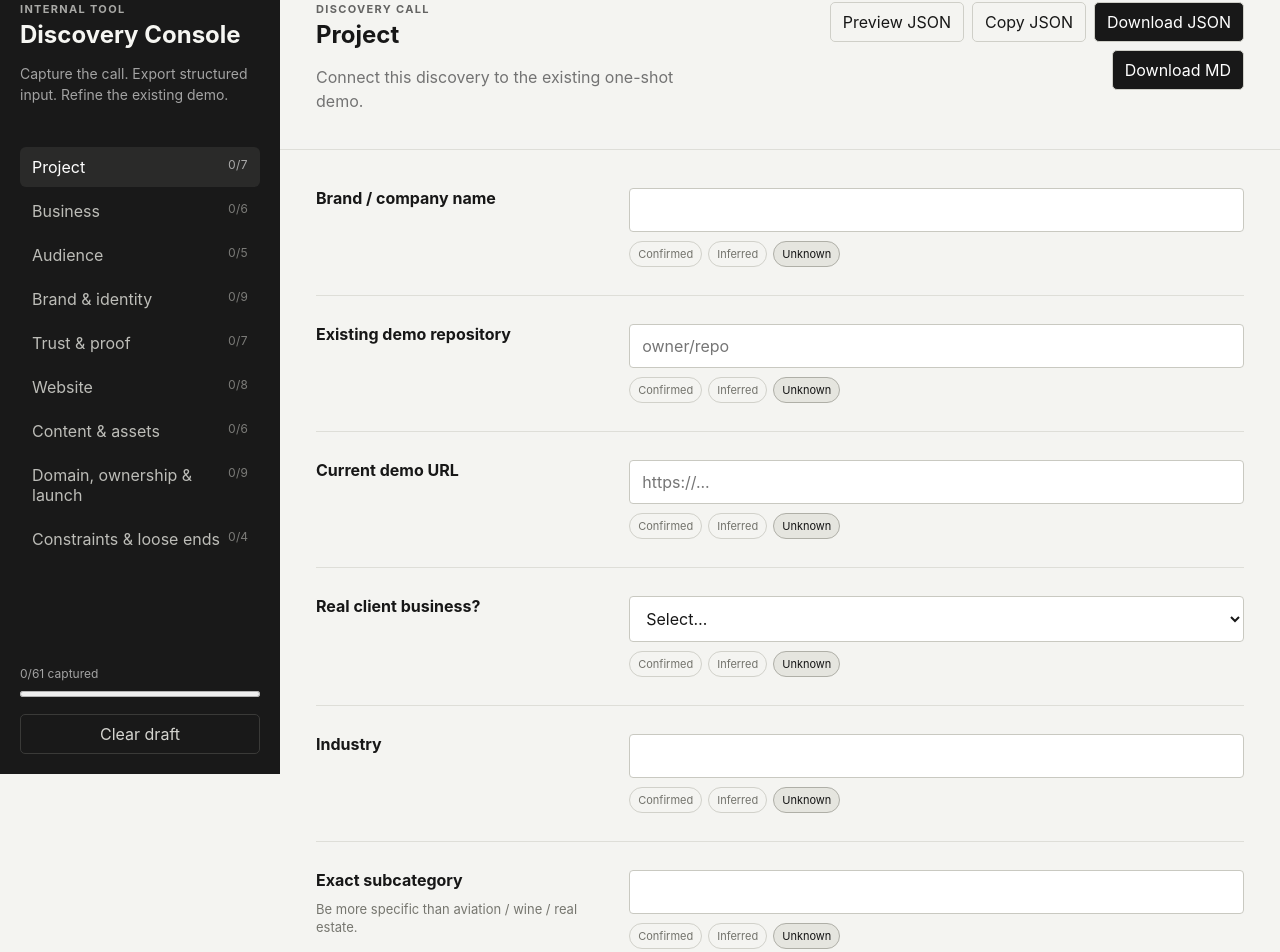
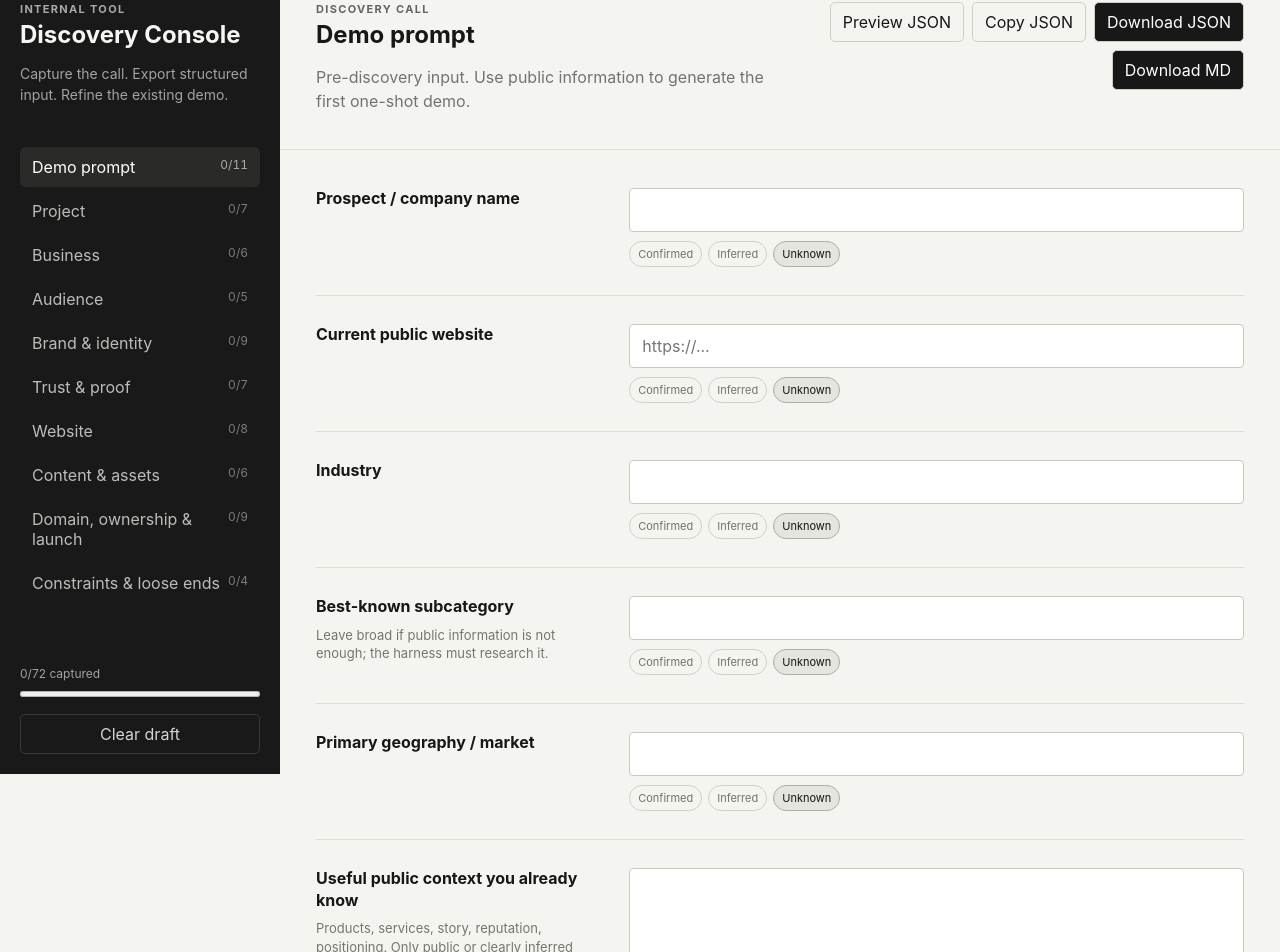
Before and after one commit to Terraciano/discovery-console, a React (Vite) app: page / in a window 1280 px wide. Shown: the part 26-978 px from the top of the page. Built offline with nearby package versions, Linux system fonts and the light colour scheme.

Commit message:
Add pre-discovery demo prompt section

```diff
--- a/src/questions.ts
+++ b/src/questions.ts
@@ -7,6 +7,24 @@ const yesNo = [
 ];
 
 export const sections: Section[] = [
+  {
+    id: "demoPrompt",
+    title: "Demo prompt",
+    description: "Pre-discovery input. Use public information to generate the first one-shot demo.",
+    questions: [
+      { id: "demo.companyName", label: "Prospect / company name", type: "text" },
+      { id: "demo.websiteUrl", label: "Current public website", type: "text", placeholder: "https://..." },
+      { id: "demo.industry", label: "Industry", type: "text" },
+      { id: "demo.subcategory", label: "Best-known subcategory", type: "text", help: "Leave broad if public information is not enough; the harness must research it." },
+      { id: "demo.geography", label: "Primary geography / market", type: "text" },
+      { id: "demo.publicContext", label: "Useful public context you already know", type: "textarea", help: "Products, services, story, reputation, positioning. Only public or clearly inferred information." },
+      { id: "demo.demoGoal", label: "What should this demo prove?", type: "textarea", placeholder: "Example: make the brokerage feel more discreet and specialist without turning it into a tech startup." },
+      { id: "demo.mustPreserve", label: "Identity cues worth preserving", type: "textarea", help: "Only if visible publicly: heritage, local character, specialist tone, architecture, product focus, etc." },
+      { id: "demo.avoid", label: "Visual / positioning directions to avoid", type: "textarea", placeholder: "SaaS, tech-plastic, black-and-gold luxury cliché..." },
+      { id: "demo.targetRepository", label: "Desired demo repository name", type: "text", placeholder: "landing-brand-slug" },
+      { id: "demo.extraInstructions", label: "Extra instructions", type: "textarea" }
+    ],
+  },
   {
     id: "project",
     title: "Project",
```
